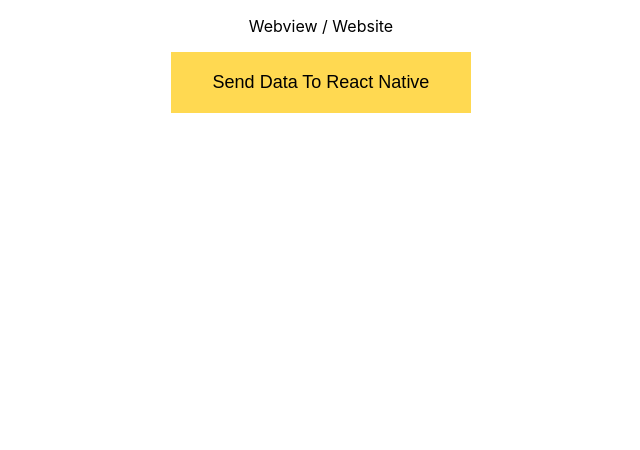
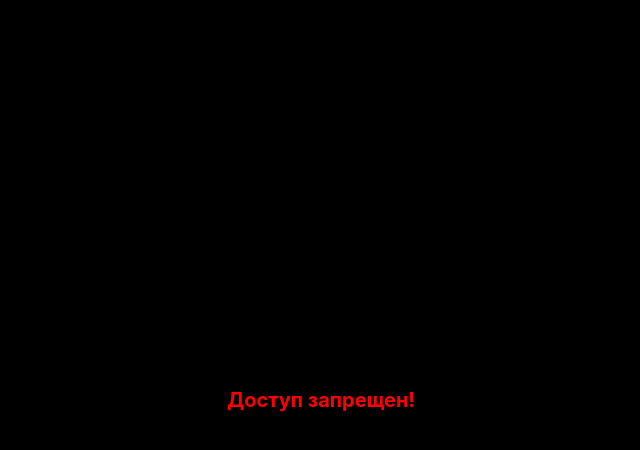
Before and after one commit to NShevchik/nativetoweb, a React (Create React App) app: page / in a window 1280 px wide. Shown: the top 450 px of the page, without its empty margins (319-959 px from the left). Built offline with nearby package versions, Linux system fonts and the light colour scheme.

Commit message:
platform-deny

```diff
--- a/package.json
+++ b/package.json
@@ -12,6 +12,7 @@
     "@types/react-dom": "^18.0.9",
     "react": "^18.2.0",
     "react-dom": "^18.2.0",
+    "react-router-dom": "^6.4.3",
     "react-scripts": "5.0.1",
     "typescript": "^4.9.3",
     "web-vitals": "^2.1.4"
--- a/src/index.tsx
+++ b/src/index.tsx
@@ -2,12 +2,40 @@
 import ReactDOM from "react-dom/client";
 import "./index.css";
 import { App } from "./App.jsx";
+import { ErrorPage } from "./pages/ErrorPage/ErrorPage";
+
+var userDeviceArray = [
+  { device: "Android", platform: /Android/ },
+  { device: "iPhone", platform: /iPhone/ },
+  { device: "iPad", platform: /iPad/ },
+  { device: "Symbian", platform: /Symbian/ },
+  { device: "Windows Phone", platform: /Windows Phone/ },
+  { device: "Tablet OS", platform: /Tablet OS/ },
+  { device: "Linux", platform: /Linux/ },
+  { device: "Windows", platform: /Windows NT/ },
+  { device: "Macintosh", platform: /Macintosh/ },
+];
+
+var platform = navigator.userAgent;
+function getPlatform() {
+  for (var i in userDeviceArray) {
+    if (userDeviceArray[i].platform.test(platform)) {
+      return userDeviceArray[i].device;
+    }
+  }
+  return "Неизвестная платформа!" + platform;
+}
+var device = getPlatform();
 
 const root = ReactDOM.createRoot(
   document.getElementById("root") as HTMLElement
 );
 root.render(
   <React.StrictMode>
-    <App />
+    {device === "Windows" || device === "Macintosh" || device === "Linux" ? (
+      <ErrorPage />
+    ) : (
+      <App />
+    )}
   </React.StrictMode>
 );
--- /dev/null
+++ b/src/pages/ErrorPage/ErrorPage.css
@@ -0,0 +1,14 @@
+.error{
+    position: fixed;
+    width: 100%;
+    height: 100%;
+    background-color: #000;
+    display: flex;
+    align-items: center;
+    justify-content: center;
+}
+.error__text{
+    font-size: 20px;
+    font-weight: 700;
+    color: red;
+}
--- /dev/null
+++ b/src/pages/ErrorPage/ErrorPage.jsx
@@ -0,0 +1,16 @@
+import React from 'react'
+import './ErrorPage.css'
+
+const sendDataToReactNativeApp = async () => {
+    window.ReactNativeWebView.postMessage(null);
+};
+
+export const ErrorPage = () => {
+    return (
+    <div className='error'>
+        <div className='error__text'>
+        Доступ запрещен!
+        </div>
+    </div>
+    )
+}
```
Also changed, not shown: 1 other file (tests, documents, lock files or other folders).
